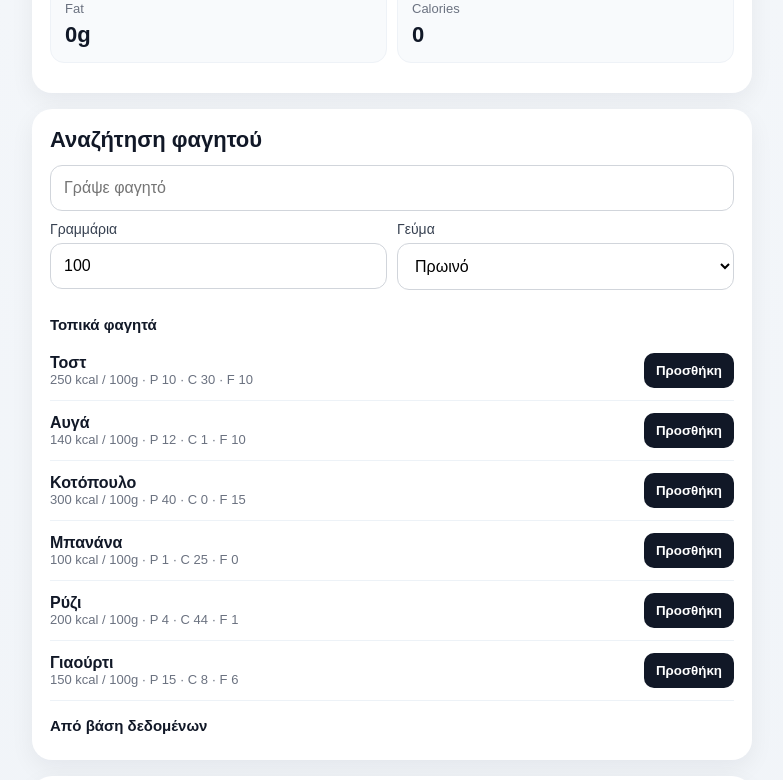
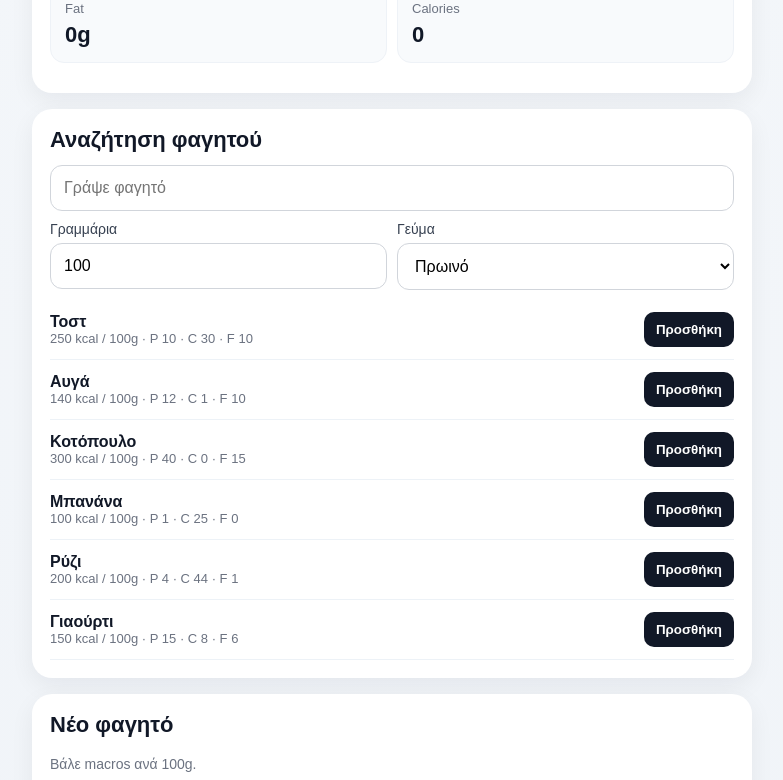
Before and after one commit to margeo/fueltrack, a React (Vite) app: page / in a window 1280 px wide. Shown: the part 2083-2863 px from the top of the page, without its empty margins (248-1031 px from the left). Built offline with nearby package versions, Linux system fonts and the light colour scheme.

Commit message:
update full app with usda search

```diff
--- a/src/App.jsx
+++ b/src/App.jsx
@@ -121,14 +121,27 @@ function normalizeDayLog(log) {
     return { entries: [], exercises: [] };
   }
 
-  const entries = Array.isArray(log.entries) ? log.entries : [];
-  const exercises = Array.isArray(log.exercises) ? log.exercises : [];
-
-  return { entries, exercises };
+  return {
+    entries: Array.isArray(log.entries) ? log.entries : [],
+    exercises: Array.isArray(log.exercises) ? log.exercises : []
+  };
 }
 
 function round1(value) {
   return Math.round(Number(value || 0) * 10) / 10;
+}
+
+function normalizeFood(food) {
+  return {
+    id: food.id || `food-${Date.now()}`,
+    source: food.source || "local",
+    name: food.name || "Unknown food",
+    brand: food.brand || "",
+    caloriesPer100g: Number(food.caloriesPer100g || 0),
+    proteinPer100g: Number(food.proteinPer100g || 0),
+    carbsPer100g: Number(food.carbsPer100g || 0),
+    fatPer100g: Number(food.fatPer100g || 0)
+  };
 }
 
 export default function App() {
@@ -155,9 +168,8 @@ export default function App() {
   const [foodGrams, setFoodGrams] = useState("100");
   const [mealType, setMealType] = useState("Πρωινό");
 
-  const [remoteFoods, setRemoteFoods] = useState([]);
-  const [remoteLoading, setRemoteLoading] = useState(false);
-  const [remoteError, setRemoteError] = useState("");
+  const [apiFoods, setApiFoods] = useState([]);
+  const [apiLoading, setApiLoading] = useState(false);
 
   const [newName, setNewName] = useState("");
   const [newCalories, setNewCalories] = useState("");
@@ -171,6 +183,7 @@ export default function App() {
       return acc;
     }, {})
   );
+
   const [customExerciseName, setCustomExerciseName] = useState("");
   const [customExerciseMinutes, setCustomExerciseMinutes] = useState("");
   const [customExerciseRate, setCustomExerciseRate] = useState("");
@@ -186,6 +199,37 @@ export default function App() {
   useEffect(() => localStorage.setItem("ft_selectedDate", selectedDate), [selectedDate]);
   useEffect(() => localStorage.setItem("ft_foods", JSON.stringify(foods)), [foods]);
   useEffect(() => localStorage.setItem("ft_dailyLogs", JSON.stringify(dailyLogs)), [dailyLogs]);
+
+  useEffect(() => {
+    if (!query || query.trim().length < 2) {
+      setApiFoods([]);
+      setApiLoading(false);
+      return;
+    }
+
+    const timeout = setTimeout(async () => {
+      try {
+        setApiLoading(true);
+        const res = await fetch(
+          `/.netlify/functions/food-search?q=${encodeURIComponent(query)}`
+        );
+        const data = await res.json();
+
+        if (Array.isArray(data.foods)) {
+          setApiFoods(data.foods.map(normalizeFood));
+        } else {
+          setApiFoods([]);
+        }
+      } catch (err) {
+        console.error("API error", err);
+        setApiFoods([]);
+      } finally {
+        setApiLoading(false);
+      }
+    }, 400);
+
+    return () => clearTimeout(timeout);
+  }, [query]);
 
   const currentDayLog = normalizeDayLog(dailyLogs[selectedDate]);
   const entries = currentDayLog.entries;
@@ -237,65 +281,39 @@ export default function App() {
     return Math.max(tdee - dailyDeficit, 1200);
   }, [tdee, goalType, dailyDeficit]);
 
-  const localFoods = useMemo(() => {
-    if (!query.trim()) return foods.slice(0, 8);
-    return foods.filter((food) =>
+  const filteredFoods = useMemo(() => {
+    const localFoods = foods.filter((food) =>
       food.name.toLowerCase().includes(query.toLowerCase())
     );
-  }, [foods, query]);
 
-  useEffect(() => {
-    const term = query.trim();
+    const combined = [...localFoods, ...apiFoods];
+    const seen = new Set();
 
-    if (term.length < 2) {
-      setRemoteFoods([]);
-      setRemoteError("");
-      setRemoteLoading(false);
-      return;
-    }
-
-    const timer = setTimeout(async () => {
-      setRemoteLoading(true);
-      setRemoteError("");
-
-      try {
-        const res = await fetch(
-          `/.netlify/functions/food-search?q=${encodeURIComponent(term)}`
-        );
-
-        if (!res.ok) {
-          throw new Error("Αποτυχία αναζήτησης");
-        }
-
-        const data = await res.json();
-        setRemoteFoods(Array.isArray(data.foods) ? data.foods : []);
-      } catch (error) {
-        setRemoteFoods([]);
-        setRemoteError("Δεν έγινε αναζήτηση στη βάση.");
-      } finally {
-        setRemoteLoading(false);
-      }
-    }, 450);
-
-    return () => clearTimeout(timer);
-  }, [query]);
+    return combined.filter((food) => {
+      const key = `${food.source}-${food.id}-${food.name}`.toLowerCase();
+      if (seen.has(key)) return false;
+      seen.add(key);
+      return true;
+    });
+  }, [foods, query, apiFoods]);
 
   function createFoodEntry(food, gramsValue, meal) {
+    const normalized = normalizeFood(food);
     const grams = Math.max(Number(gramsValue) || 100, 1);
     const factor = grams / 100;
 
     return {
       id: Date.now() + Math.random(),
-      foodId: food.id || null,
-      source: food.source || "local",
-      name: food.name,
-      brand: food.brand || "",
+      foodId: normalized.id,
+      source: normalized.source,
+      name: normalized.name,
+      brand: normalized.brand,
       mealType: meal,
       grams,
-      calories: Math.round((food.caloriesPer100g || 0) * factor),
-      protein: round1((food.proteinPer100g || 0) * factor),
-      carbs: round1((food.carbsPer100g || 0) * factor),
-      fat: round1((food.fatPer100g || 0) * factor)
+      calories: Math.round(normalized.caloriesPer100g * factor),
+      protein: round1(normalized.proteinPer100g * factor),
+      carbs: round1(normalized.carbsPer100g * factor),
+      fat: round1(normalized.fatPer100g * factor)
     };
   }
 
@@ -309,7 +327,7 @@ export default function App() {
 
     setFoodGrams("100");
     setQuery("");
-    setRemoteFoods([]);
+    setApiFoods([]);
   }
 
   function deleteEntry(id) {
@@ -732,7 +750,13 @@ export default function App() {
           <div style={sectionTop}>
             <h2 style={{ ...h2, marginBottom: 0 }}>Αναζήτηση φαγητού</h2>
             {query ? (
-              <button style={ghostBtn} onClick={() => setQuery("")}>
+              <button
+                style={ghostBtn}
+                onClick={() => {
+                  setQuery("");
+                  setApiFoods([]);
+                }}
+              >
                 Καθαρισμός
               </button>
             ) : null}
@@ -771,40 +795,15 @@ export default function App() {
             </div>
           </div>
 
-          <div style={resultsBlock}>
-            <div style={resultsTitle}>Τοπικά φαγητά</div>
-            {localFoods.length === 0 ? (
-              <div style={emptyState}>Δεν βρέθηκε τοπικό αποτέλεσμα.</div>
-            ) : (
-              localFoods.map((food) => (
-                <div key={food.id} style={foodRow}>
-                  <div style={{ flex: 1 }}>
-                    <div style={foodName}>{food.name}</div>
-                    <div style={muted}>
-                      {food.caloriesPer100g} kcal / 100g · P {food.proteinPer100g || 0} · C {food.carbsPer100g || 0} · F {food.fatPer100g || 0}
-                    </div>
-                  </div>
+          {apiLoading ? (
+            <div style={helperText}>Αναζήτηση στη βάση...</div>
+          ) : null}
 
-                  <button style={darkBtn} onClick={() => addFood(food)}>
-                    Προσθήκη
-                  </button>
-                </div>
-              ))
-            )}
-          </div>
-
-          <div style={resultsBlock}>
-            <div style={resultsTitle}>Από βάση δεδομένων</div>
-
-            {remoteLoading ? <div style={emptyState}>Αναζήτηση...</div> : null}
-            {remoteError ? <div style={errorText}>{remoteError}</div> : null}
-
-            {!remoteLoading && !remoteError && remoteFoods.length === 0 && query.trim().length >= 2 ? (
-              <div style={emptyState}>Δεν βρέθηκαν αποτελέσματα στη βάση.</div>
-            ) : null}
-
-            {remoteFoods.map((food) => (
-              <div key={food.id} style={foodRow}>
+          {filteredFoods.length === 0 ? (
+            <div style={emptyState}>Δεν βρέθηκε φαγητό.</div>
+          ) : (
+            filteredFoods.map((food) => (
+              <div key={`${food.source}-${food.id}`} style={foodRow}>
                 <div style={{ flex: 1 }}>
                   <div style={foodName}>
                     {food.name}
@@ -819,8 +818,8 @@ export default function App() {
                   Προσθήκη
                 </button>
               </div>
-            ))}
-          </div>
+            ))
+          )}
         </div>
 
         <div style={card}>
@@ -1294,12 +1293,6 @@ const emptyState = {
   padding: "8px 0"
 };
 
-const errorText = {
-  color: "#b91c1c",
-  fontSize: 14,
-  padding: "8px 0"
-};
-
 const sectionTop = {
   display: "flex",
   justifyContent: "space-between",
@@ -1398,14 +1391,3 @@ const exercisePresetControls = {
   gap: 8,
   alignItems: "center"
 };
-
-const resultsBlock = {
-  marginTop: 16
-};
-
-const resultsTitle = {
-  fontSize: 15,
-  fontWeight: 700,
-  color: "#111827",
-  marginBottom: 8
-};
```
